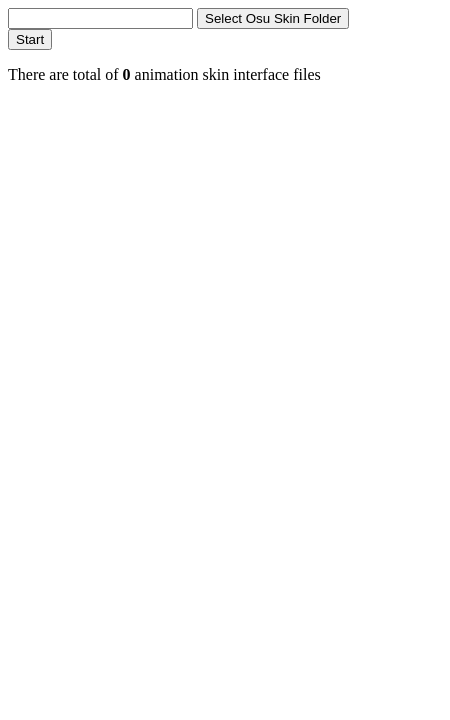
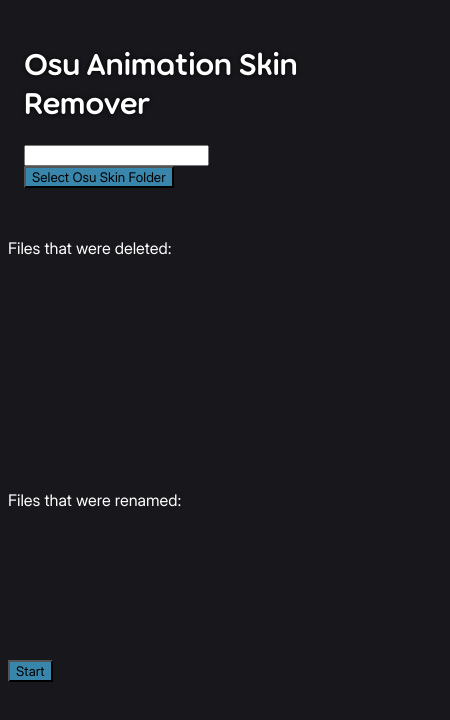
Before and after one commit to furantuturu/osu-animation-skin-remover, an Electron app: page index.html in a window 450 px wide. Drawn offline with Linux system fonts and the light colour scheme.

Commit message:
added content-security-poly meta tag and changed id to class

```diff
--- a/index.html
+++ b/index.html
@@ -2,18 +2,34 @@
 <html lang="en">
 <head>
     <meta charset="UTF-8">
-    <meta name="viewport" content="width=device-width, initial-scale=1.0">
+    <meta name="viewport" content="wclassth=device-wclassth, initial-scale=1.0">
+    <!-- https://developer.mozilla.org/en-US/docs/Web/HTTP/CSP -->
+    <meta
+        http-equiv="Content-Security-Policy"
+        content="default-src 'self'; script-src 'self'"
+    />
+    <meta
+        http-equiv="X-Content-Security-Policy"
+        content="default-src 'self'; script-src 'self'"
+    />
     <title>Osu! Animaton Skin Remover</title>
+    <link rel="stylesheet" href="styles.css">
     <script src="./renderer.js" defer></script>
 </head>
 <body>
-    <input type="text" id="dir-name-input">
-    <button type="button" id="select-dir-btn">Select Osu Skin Folder</button>
+    <div class="select-dir-cont">
+        <h1 class="title">Osu Animation Skin Remover</h1>
+        <input type="text" class="dir-name-input">
+        <br />
+        <button type="button" class="select-dir-btn">Select Osu Skin Folder</button>
+    </div>
     <br />
-    <button type="button" id="start-btn">Start</button>
-    <br>
-    <p style="color: red" id="error"></p>
-    <p>There are total of <strong id="total-asi-files">0</strong> animation skin interface files</p>
-    <ul style="height: 300px; overflow-y: scroll;" id="all-asi-files-list"></ul>
+    <p class="error"></p>
+    <p>Files that were deleted:</p>
+    <ul class="all-asi-files-deleted-list"></ul>
+    <p>Files that were renamed:</p>
+    <ul class="all-asi-files-renamed-list"></ul>
+    <br />
+    <button type="button" class="start-btn">Start</button>
 </body>
 </html>
```
